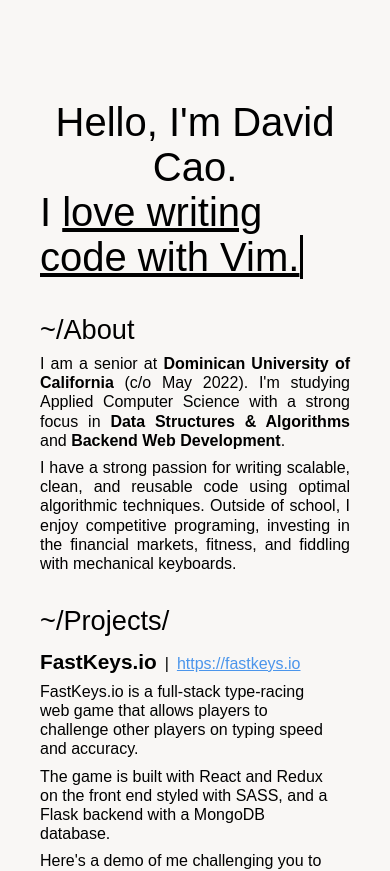
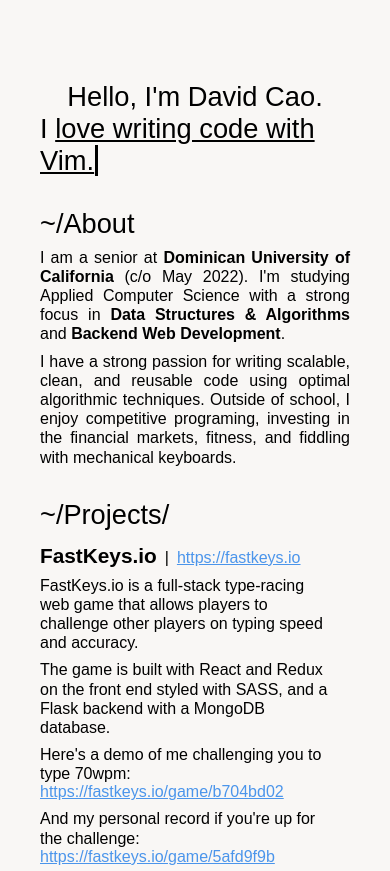
Before and after one commit to davidc360/davidcao.sh, a React (Create React App) app: page / in a window 390 px wide. Shown: the top 871 px of the page. Built offline with nearby package versions, Linux system fonts and the light colour scheme.

Commit message:
made greetings font size responsive

```diff
--- a/src/Greeting.sass
+++ b/src/Greeting.sass
@@ -5,7 +5,7 @@
     padding-right: 0
     text-align: center
     @media only screen and (max-width: 600px)
-        font-size: 2.5em
+        font-size: 7vw
 
     @media only screen and (min-width: 601px)
         font-size: 3rem
```
